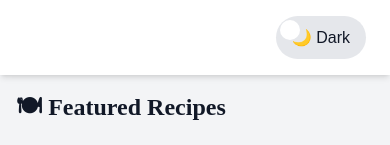
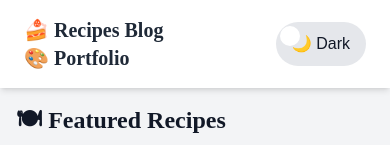
Before and after one commit to geegeeee/recipes, a React (Create React App) app: page / in a window 390 px wide. Shown: the top 145 px of the page. Built offline with nearby package versions, Linux system fonts and the light colour scheme.

Commit message:
Fix: Updated navbar

```diff
--- a/src/components/Navbar.js
+++ b/src/components/Navbar.js
@@ -24,7 +24,7 @@ const Navbar = () => {
         /> */}
 
         {/* Navigation Links */}
-        <div className="hidden md:flex gap-6">
+        <div className="md:flex gap-6">
           <h1
             className="text-xl font-semibold text-gray-800 dark:text-white hover:text-blue-500 dark:hover:text-blue-400 transition cursor-pointer"
             onClick={() => navigate("/")}
```
